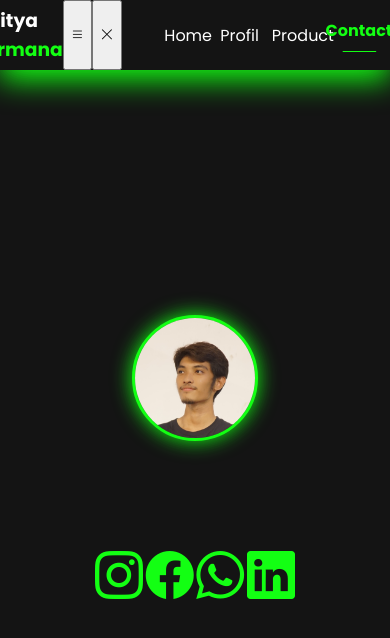
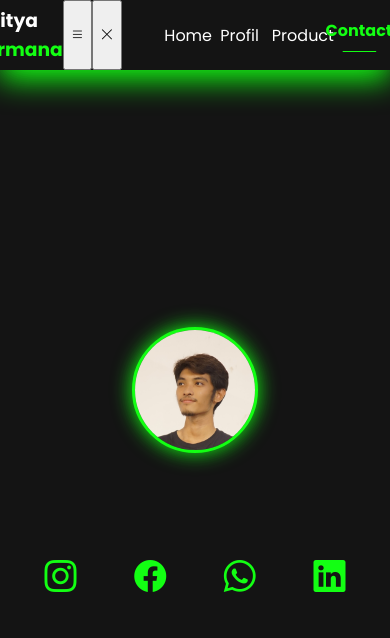
Before and after one commit to paditya00/aditya-profile, a plain HTML site: page index.html in a window 390 px wide. Both pictures are taken after a click on the link "Contact". Drawn offline with nearby package versions, Linux system fonts and the light colour scheme.

Commit message:
Update contact.css

```diff
--- a/contact.css
+++ b/contact.css
@@ -55,3 +55,24 @@
   color: black;
   transition: 0.8s ease;
 }
+
+@media (max-width: 480px) {
+  .contact {
+    height: calc(100vh - 60px);
+    overflow: hidden;
+  }
+
+  .contact .container-contact {
+    position: absolute;
+    padding: 0 4% 0 4%;
+    width: 100%;
+    box-sizing: border-box;
+    top: 55%;
+    left: 50%;
+    transform: translate(-50%, -50%);
+  }
+
+  .icon {
+    font-size: 2rem;
+  }
+}
```
